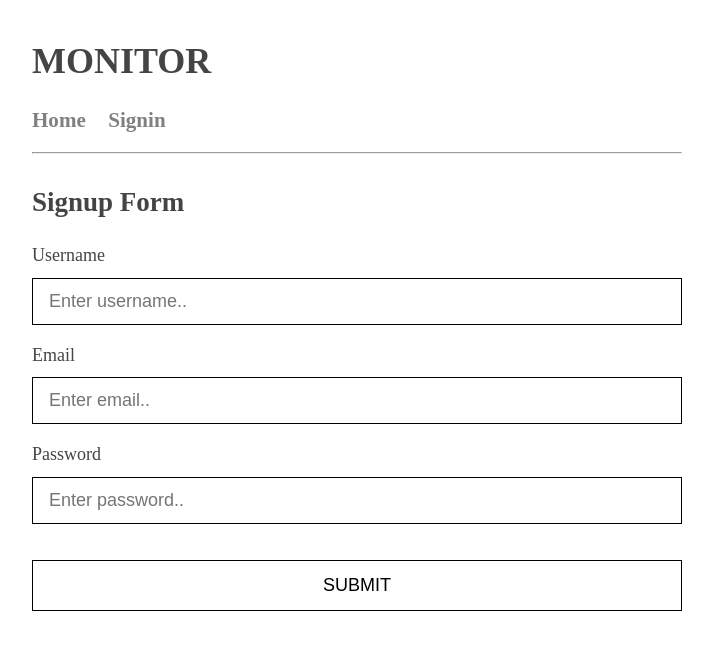
After one commit to karrug/monitor, a Django app: page /signup in a window 1280 px wide. The commit adds this page. Shown: the top 650 px of the page, without its empty margins (283-996 px from the left). Run offline with Django 3.2, Linux system fonts and the light colour scheme; parts of the project's set-up code (start-up, migrations or seed data) failed here and were passed over.

Commit message:
basic auth and designs

```diff
--- /dev/null
+++ b/common/templates/base.html
@@ -0,0 +1,41 @@
+{% load static %}
+<!DOCTYPE html>
+<html>
+  <head>
+    <meta charset="utf-8">
+    <meta name="viewport" content="width=device-width, initial-scale=1">
+    <title>Monitor</title>
+    <style type="text/css">
+      body {
+        margin: 40px auto;
+        max-width: 650px;
+        line-height: 1.6;
+        font-size: 18px;
+        color: #444;
+        padding: 0 10px;
+        overflow-y: scroll;
+      }
+      h1, h2, h3 {
+        line-height: 1.2
+      }
+      a {
+        text-decoration: none;
+      }
+      header {
+        margin-bottom: 16px;
+      }
+    </style>
+    {% block style %}
+    {% endblock %}
+  </head>
+  <body>
+    <header>
+      <h1 class='topbar'>MONITOR</h1>
+      {% block subhead %}
+      {% endblock %}
+    </header>
+    <hr style='margin-bottom: 32px;'></hr>
+    {% block content %}
+    {% endblock %}
+  </body>
+</html>
--- /dev/null
+++ b/common/templates/signup.html
@@ -0,0 +1,52 @@
+{% extends 'base.html' %}
+{% block style %}
+<style type="text/css">
+  input[type=text], input[type=email], input[type=password], select {
+    width: 100%;
+    padding: 12px 16px;
+    margin: 8px 0;
+    display: inline-block;
+    border: 1px solid;
+    border-radius: 0px;
+    box-sizing: border-box;
+    margin-bottom: 16px;
+    font-size: inherit;
+  }
+  input[type=submit] {
+    font-size: inherit;
+    width: 100%;
+    padding: 14px 20px;
+    margin-top: 20px;
+    border: 1px solid;
+    border-radius: 0px;
+    cursor: pointer;
+    background: white;
+  }
+</style>
+{% endblock %}
+
+
+{% block subhead %}
+<h3 style='display: inline;'><a style='color: gray; margin-right: 18px;' href='#'>Home</a></h3>
+<h3 style='display: inline;'><a style='color: gray; margin-right: 18px;' href='{% url "signin" %}'>Signin</a></h3>
+{% endblock %}
+
+
+{% block content %}
+<h2>Signup Form</h2>
+<div>
+  <form action="" method='post'>
+    {% csrf_token %}
+    <label for="username">Username</label>
+    <input type="text" id="username" name="username" placeholder="Enter username.." required>
+
+    <label for="email">Email</label>
+    <input type="email" id="email" name="email" placeholder="Enter email.." required>
+
+    <label for="password">Password</label>
+    <input type="password" id="password" name="password" placeholder="Enter password.." required>
+
+    <input type="submit" value="SUBMIT">
+  </form>
+</div>
+{% endblock %}
--- a/common/urls.py
+++ b/common/urls.py
@@ -5,4 +5,7 @@ urlpatterns = [
     path("", index, name="index"),
     path("screenshot", screenshot, name="screenshot"),
     path("list/screenshots", list_screenshots, name="list_screenshots"),
+    path("screenshot", screenshot, name="screenshot"),
+    path("signup", signup, name="signup"),
+    path("signin", signin, name="signin"),
 ]
--- a/common/views.py
+++ b/common/views.py
@@ -1,8 +1,12 @@
 import uuid
 from django.shortcuts import render
-from django.http import HttpResponse
+from django.urls import reverse
+from django.http import HttpResponse, HttpResponseRedirect
 from django.views.decorators.csrf import csrf_exempt
+from django.contrib.auth.decorators import login_required
 from django.core.files.storage import default_storage
+from django.core.paginator import Paginator
+from django.contrib.auth import authenticate, login
 
 from common.models import *
 from common.tasks import compress
@@ -20,7 +24,7 @@ def screenshot(request):
     try:
         u = User.objects.get(token=t)
     except User.DoesNotExist:
-        return HttpResponse(status=401)
+        return HttpResponse('Failed to login', status=401)
 
     s = Screenshot.objects.create(user=u)
 
@@ -32,8 +36,35 @@ def screenshot(request):
     return HttpResponse(status=200)
 
 
+@login_required
 def list_screenshots(request):
-    ss = Screenshot.objects.all().order_by('-time')
-    ss = ss[:10]
-    data = [(s.get_name(), s.time) for s in ss]
+    ss = Screenshot.objects.filter(user=request.user).order_by('-time')
+    paginator = Paginator(ss, 10)
+    page = request.GET.get('page')
+    data = paginator.get_page(page)
     return render(request, 'screenshots.html', {'data': data})
+
+
+def signup(request):
+    if request.method == 'POST':
+        n = request.POST['username']
+        e = request.POST['email']
+        p = request.POST['password']
+        u = User.objects.create(username=n, email=e, password=p)
+        next = request.GET.get('next', reverse('list_screenshots'))
+        return HttpResponseRedirect(next)
+    return render(request, 'signup.html')
+
+
+def signin(request):
+    if request.method == 'POST':
+        n = request.POST['username']
+        p = request.POST['password']
+        u = authenticate(username=n, password=p)
+        if u:
+            login(request, u)
+            next = request.GET.get('next', reverse('list_screenshots'))
+            return HttpResponseRedirect(next)
+        else:
+            return HttpResponse(status=401)
+    return render(request, 'signin.html')
--- a/monitor/settings.py
+++ b/monitor/settings.py
@@ -124,3 +124,4 @@ APPEND_SLASH = False
 AUTH_USER_MODEL = "common.User"
 MEDIA_ROOT = os.path.join(BASE_DIR, 'media')
 CELERY_BROKER_URL = 'redis://localhost:6379'
+LOGIN_URL = '/signin'
```
Also changed, not shown: common/templates/screenshots.html (+45 -30 lines), common/templates/signin.html (added, +49 -0 lines), common/templates/signup2.html (added, +64 -0 lines).
